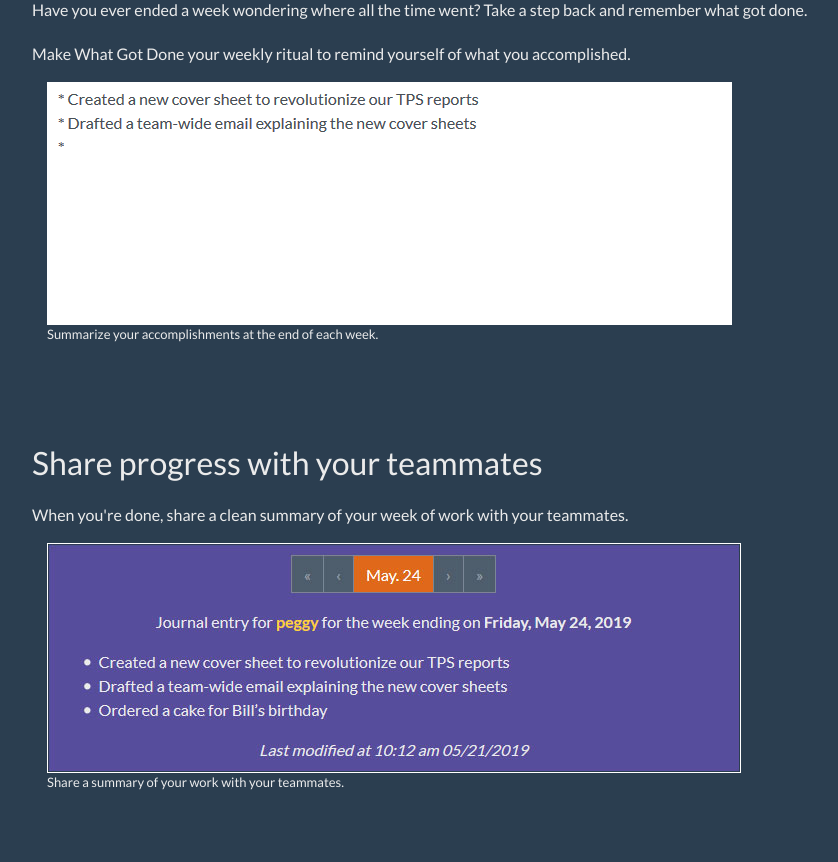
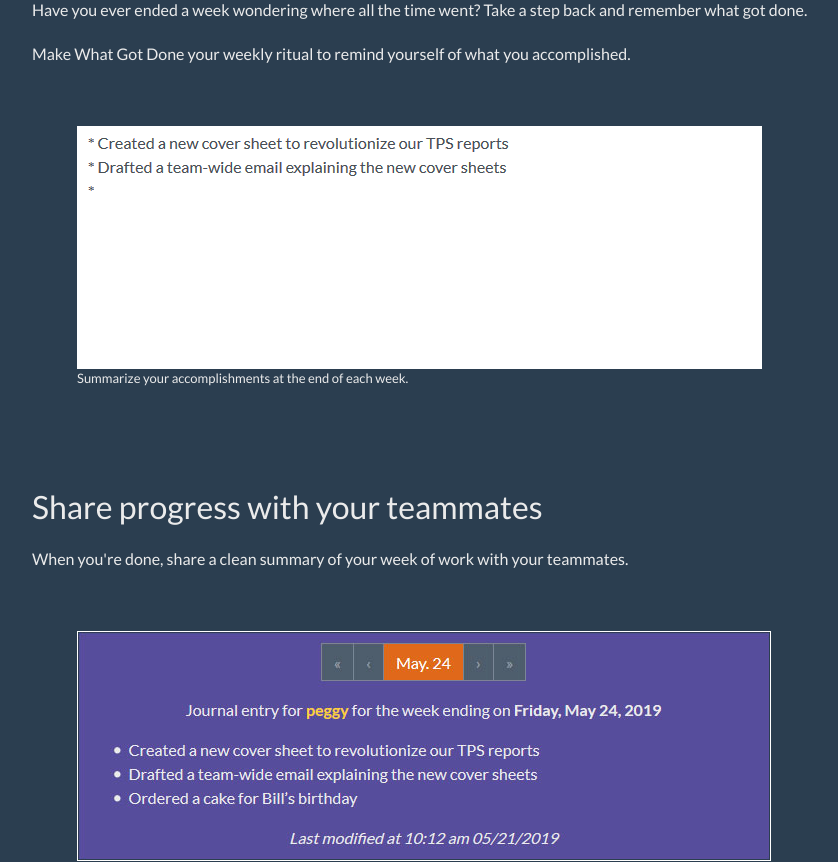
Before and after one commit to mtlynch/whatgotdone, a Vue app in the folder web/frontend/: page / in a window 1280 px wide. Shown: the part 780-1642 px from the top of the page, without its empty margins (53-891 px from the left). Built offline with nearby package versions, Linux system fonts and the light colour scheme; what vue-filter-date-format, vue-markdown, vue-moment, vue-textarea-autosize would draw is missing.

Commit message:
Tweaking CSS on homepage

```diff
--- a/web/frontend/src/components/Home.vue
+++ b/web/frontend/src/components/Home.vue
@@ -19,23 +19,23 @@
 
     <p>Make What Got Done your weekly ritual to remind yourself of what you accomplished.</p>
 
-    <div class="container">
     <figure>
+      <a href="/images/typing-update.gif">
         <img id="typing-update" src="/images/typing-update.gif">
+      </a>
       <figcaption>Summarize your accomplishments at the end of each week.</figcaption>
     </figure>
-    </div>
 
     <h2>Share progress with your teammates</h2>
 
     <p>When you're done, share a clean summary of your week of work with your teammates.</p>
 
-    <div class="container">
     <figure>
+      <a href="/images/example-rendered.jpg">
         <img id="example-rendered" src="/images/example-rendered.jpg">
+      </a>
       <figcaption>Share a summary of your work with your teammates.</figcaption>
     </figure>
-    </div>
 
     <h2>Interested?</h2>
     <p>What Got Done is still a work in progress, and new user registration is not yet open.</p>
@@ -60,7 +60,14 @@ export default {
 }
 
 h1 {
+  font-size: 48px;
   margin-top: 50px;
+}
+
+@media screen and (min-width: 768px) {
+  h1 {
+    font-size: 72px;
+  }
 }
 
 h2 {
@@ -80,6 +87,14 @@ a {
   background: rgb(21, 255, 177);
   color: rgb(5, 70, 9) !important;
   margin-right: 20px;
+  margin-bottom: 30px;
+}
+
+@media screen and (min-width: 768px) {
+  .btn-primary {
+    margin-top: 0px;
+    margin-bottom: 0px;
+  }
 }
 
 .btn-primary:hover {
@@ -100,11 +115,30 @@ a.btn-secondary:hover {
   color: rgb(41, 2, 49) !important;
 }
 
+figure {
+  margin-top: 60px;
+}
+
+@media screen and (min-width: 768px) {
+  figure {
+    margin-left: 45px;
+  }
+}
+
+figure img {
+  width: 100%;
+}
+
 figcaption {
   font-size: small;
 }
 
+#typing-update {
+  max-width: 685px;
+}
+
 #example-rendered {
+  max-width: 694px;
   border: 1px solid white;
 }
 </style>
```
Lines whose indentation alone changed are shown as unchanged.
